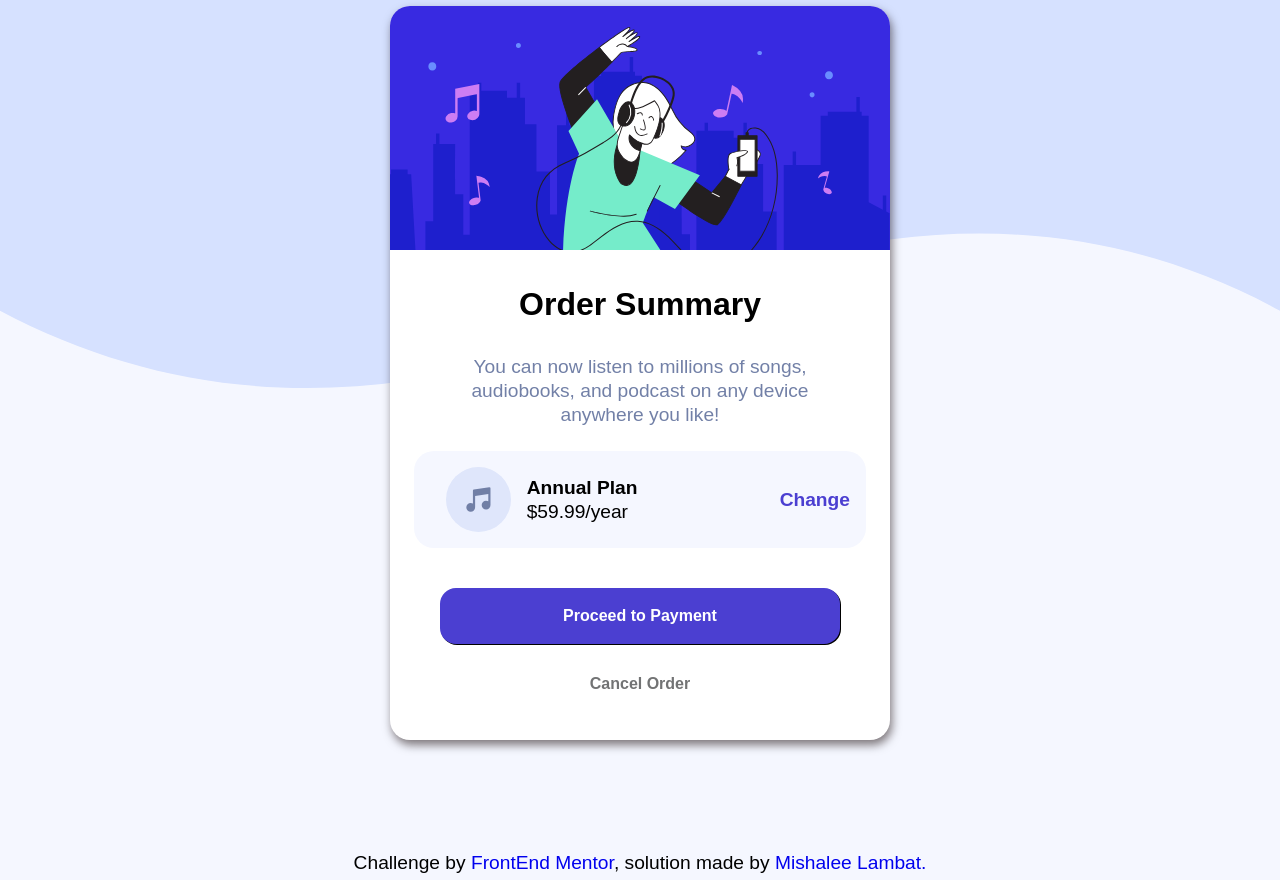
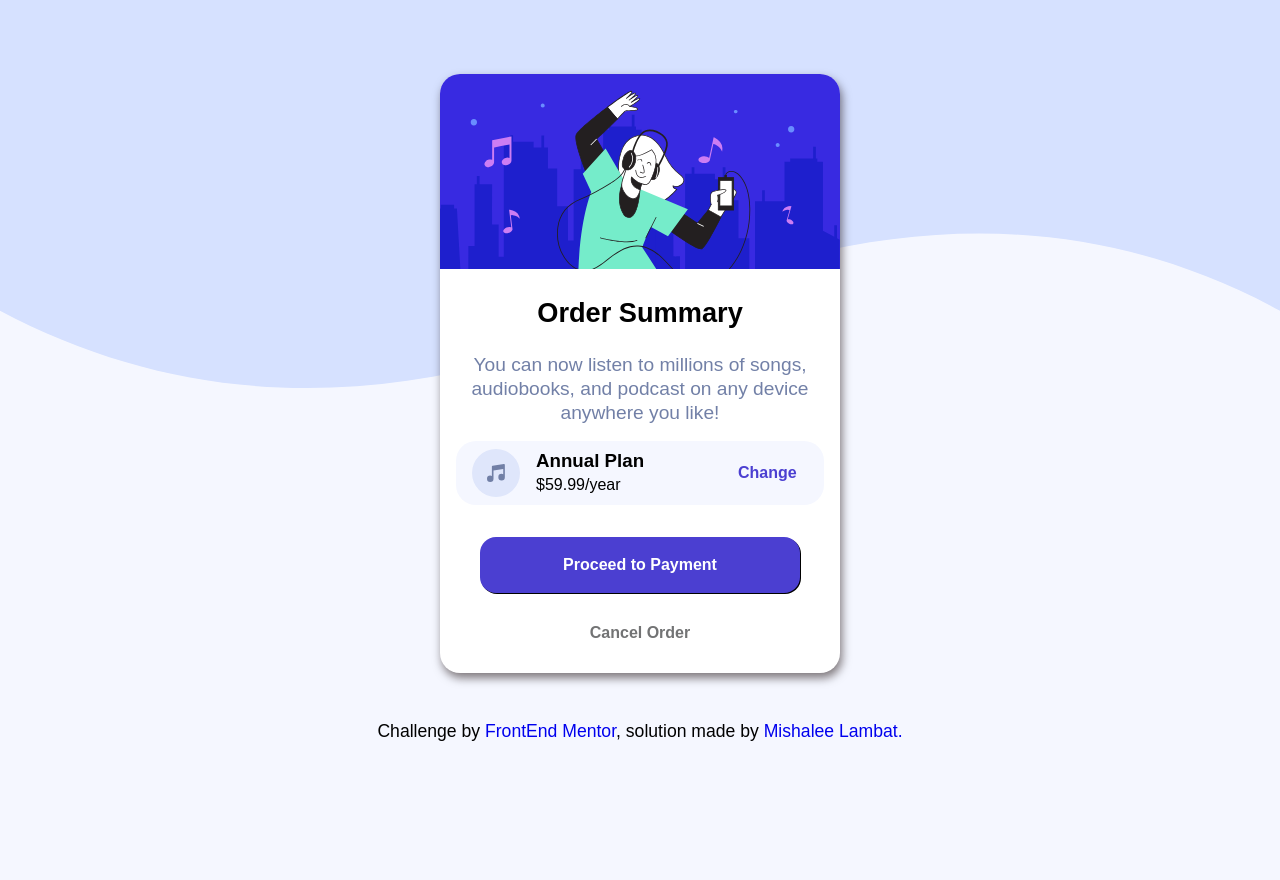
Before and after one commit to Mishhh/Mishhh.github.io, a plain HTML site: page order-summary.html in a window 1280 px wide. After the commit the page ends 800 px from the top, so only its background shows below. Drawn offline with Linux system fonts and the light colour scheme; a web font is replaced by a local one.

Commit message:
updating

```diff
--- a/assests/css/ordersummarystyle.css
+++ b/assests/css/ordersummarystyle.css
@@ -4,19 +4,18 @@
   margin: 0;
   padding: 0;
   box-sizing: border-box;
-  font-family: 'Red Hat Display', sans-serif;
+  font-family: "Red Hat Display", sans-serif;
   text-decoration: none;
-
 }
 
-html{
+html {
   background-color: #f5f7ff;
 }
 
 body {
   background-image: url(../images/pattern-background-desktop.svg);
   background-repeat: no-repeat;
-  background-size:contain;
+  background-size: contain;
 }
 
 .container {
@@ -24,35 +23,25 @@ body {
   flex-direction: column;
   justify-content: center;
   align-items: center;
-  width: 50%;
-  height: 110vh;
-  max-width: 1440px;
+  min-height: 100vh;
   margin: 0 auto;
 }
 
-.card {
-  width: 500px;
+.order-summary-card {
+  margin-top: 1rem;
+  max-width: 400px;
+  width: 100%;
   border-radius: 20px;
   background-color: #fff;
   box-shadow: 2px 5px 10px #0f010185;
 }
-@media(max-width: 425px) {
-  .card {
-    width: 400px;
-  }
-}
-@media(max-width: 375px) {
-  .card {
-    width: 350px;
-  }
-}
 
-.img-illustration {
+.card-header {
   width: 100%;
   border-radius: 20px 20px 0 0;
 }
 
-.box-text {
+.card-content {
   display: flex;
   flex-direction: column;
   align-items: center;
@@ -60,11 +49,12 @@ body {
 
 .card-title {
   font-weight: 900;
-  font-size: 2rem;
-  margin: 2rem;
+  font-size: 1.7rem;
+  margin: 1.5rem;
 }
 
 .card-paragraph {
+  flex-wrap: wrap;
   width: 25rem;
   font-size: 1.2rem;
   text-align: center;
@@ -72,59 +62,53 @@ body {
   color: #7280a7;
 }
 
-.box-plan {
-  margin: 1.5rem;
+.annual-plan {
+  display: flex;
+  flex-direction: row;
+  margin: 1rem;
+  justify-content: stretch;
   border-radius: 20px;
   background-color: #f5f7ff;
-  padding: 1rem;
+  padding: 0.5rem;
 }
 
-.box-value {
+.annual-plan-box {
   display: flex;
-  align-items: center;
-  margin-left: 1rem;
-  font-size: 1.2rem;
+  align-items: stretch;
+  justify-content: space-between;
+  margin-left: 0.5rem;
 }
 
-.box-price {
+.annual-plan-box-content {
   margin-left: 1rem;
   line-height: 1.5rem;
 }
 
-img{
+.music-icon {
   width: 100%;
-    max-width: 60em;
+  max-width: 60rem;
 }
 
-.price-paragraph {
-  width: 125px;
+.annual-plan-price {
+  width: 130px;
   font-weight: bold;
 }
 
-.btn-change {
+.annual-plan-btn-change {
   color: #4b3fd1;
-    font-size: 1.2rem;
+  font-size: 1rem;
   font-weight: bold;
   background-color: transparent;
   border: none;
   cursor: pointer;
-    margin-left: 8rem;
+  margin-left: 4.5rem;
 }
+
 .btn-change:hover {
   color: slateblue;
 }
-  @media(max-width: 425px) {
-    .btn-change {
-      margin-left: 5rem;
-    }
-  }
-  @media(max-width: 375px) {
-    .btn-change {
-      margin-left: 3rem;
-    }
-  }
 
-  .box-btn {
+.order-summary-btn {
   display: flex;
   justify-content: center;
   flex-direction: column;
@@ -156,9 +140,10 @@ img{
   border-radius: 1rem;
   background-color: transparent;
   border: none;
-    margin-bottom: 2rem;
+  margin-bottom: 1rem;
   color: #727374;
 }
+
 .btn-cancel:hover {
   color: #000;
 }
@@ -166,10 +151,32 @@ img{
 footer {
   display: flex;
   justify-content: center;
-    font-size: 1.2rem;
-    margin-top: 7rem;
+  font-size: 1.1rem;
+  margin-top: 3rem;
 }
 
 footer a:visited {
   color: #3829e0;
 }
+
+/*Screensize adjustments*/
+
+@media (max-width: 425px) {
+  .order-summary-card {
+    max-width: 400px;
+  }
+
+  .btn-change {
+    margin-left: 5rem;
+  }
+}
+
+@media (max-width: 375px) {
+  .order-summary-card {
+    max-width: 350px;
+  }
+
+  .btn-change {
+    margin-left: 3rem;
+  }
+}
--- a/order-summary.html
+++ b/order-summary.html
@@ -10,34 +10,62 @@
   <title>Frontend Mentor | Order summary card</title>
 </head>
 <body>
+
   <main class="container">
-    <section class="card">
-      <img class="img-illustration" src="assests/images/illustration-hero.svg" alt="illustration-hero">
-      <div class="box-text">
+
+    <section class="order-summary-card">
+
+      <img class="card-header" src="assests/images/illustration-hero.svg" alt="" role="presentation">
+
+      <div class="card-content">
+
         <h1 class="card-title">Order Summary</h1>
+
         <p class="card-paragraph">You can now listen to millions of songs, audiobooks, and podcast on any device
           anywhere you like!</p>
+
       </div>
-      <div class="box-plan">
-        <div class="box-value">
-          <img src="assests/images/icon-music.svg" alt="icon-music">
-          <div class="box-price">
-            <p class="price-paragraph">Annual Plan</p>
+
+
+      <div class="annual-plan">
+
+        <div class="annual-plan-box">
+
+          <img class="music-icon" src="assests/images/icon-music.svg" alt="" aria-hidden="true">
+
+          <div class="annual-plan-box-content">
+
+            <h3 class="annual-plan-price">Annual Plan</h3>
             <p>$59.99/year</p>
+
           </div>
-          <button class="btn-change">Change</button>
+          <button class="annual-plan-btn-change">Change</button>
+
         </div>
+
       </div>
-      <div class="box-btn">
+
+
+      <div class="order-summary-btn">
+
         <button class="btn-proceed">Proceed to Payment</button>
+
         <button class="btn-cancel">Cancel Order</button>
+
       </div>
+
     </section>
+
+
     <footer>
+
       <p>Challenge by <a href="https://www.frontendmentor.io/challenges" target="_blank">FrontEnd Mentor</a>, solution
         made by <a href="https://github.com/Mishhh" target="_blank">Mishalee Lambat.</a></p>
+
     </footer>
+
   </main>
+
 </body>
 
 </html>
```
Lines whose indentation alone changed are shown as unchanged.
